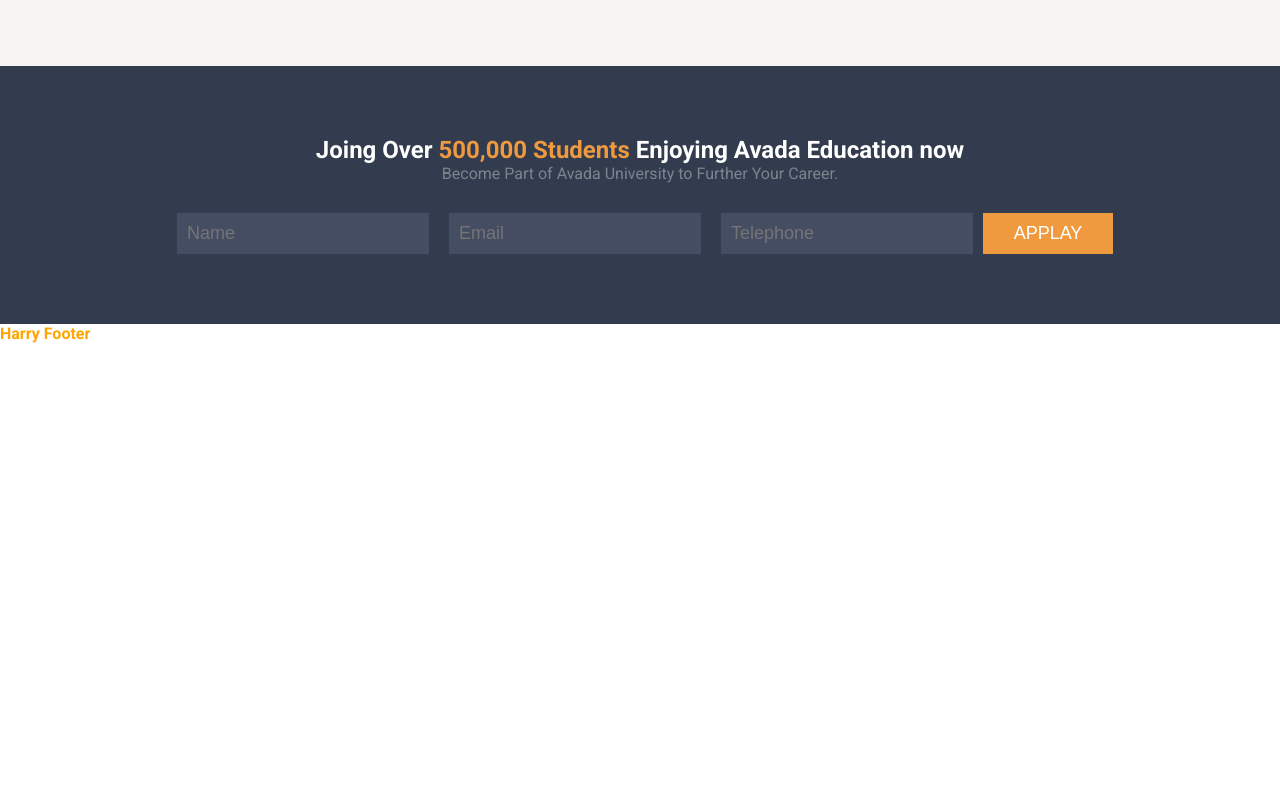
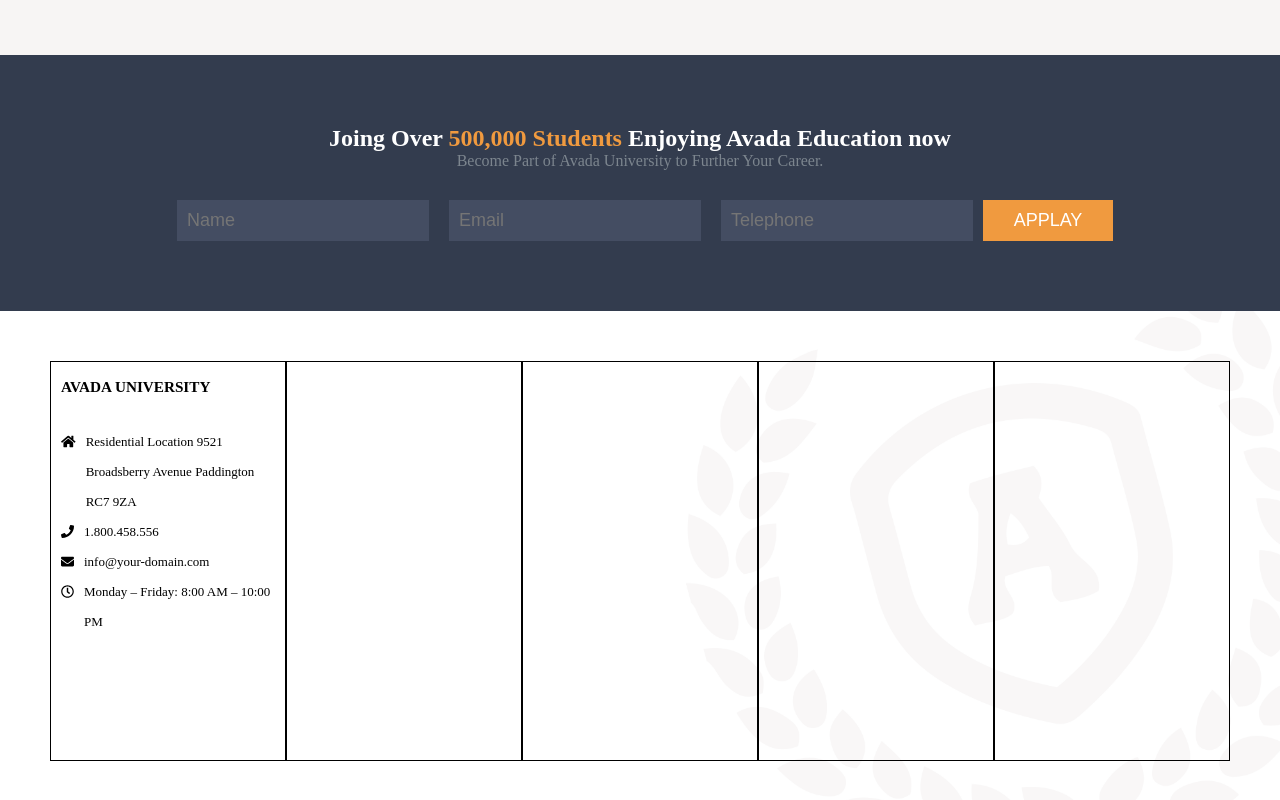
Before and after one commit to alelui/proj-html-vuejs, a Vue app: page / in a window 1280 px wide. Shown: the part 3419-4219 px from the top of the page. Before the commit the page ends 3762 px from the top, so only its background shows below. Built offline with nearby package versions, Linux system fonts and the light colour scheme; a web font is replaced by a local one.

Commit message:
first column footer

```diff
--- a/src/assets/style/global.scss
+++ b/src/assets/style/global.scss
@@ -12,7 +12,7 @@
 }
 
 body{
-    font-family: $third-font;
+    font-family: $second-font;
 }
 li{
     list-style: none;
--- a/src/components/macro/Footer.vue
+++ b/src/components/macro/Footer.vue
@@ -1,17 +1,19 @@
 <template>
     <footer>
-        <h4>Harry Footer</h4>
+        <FooterTop/>
     </footer>
 </template>
 
 <script>
+import FooterTop from '../sections/FooterTop.vue'
 export default {
-    name: 'Footer'
+    name: 'Footer',
+    components:{
+        FooterTop,
+    },
 }
+
 </script>
 
 <style lang="scss" scoped>
-    h4{
-        color: orange;
-    }
 </style>
--- /dev/null
+++ b/src/components/sections/FooterTop.vue
@@ -0,0 +1,66 @@
+<template>
+  <section id="footer-top">
+      <div  class="footer-box">
+        <h3>AVADA UNIVERSITY</h3>
+        <div>
+            <i class="fas fa-home"></i><span>Residential Location 9521 Broadsberry Avenue Paddington RC7 9ZA</span>
+        </div>
+        <p><i class="fas fa-phone"></i><span>1.800.458.556</span></p>
+        <p><i class="fas fa-envelope"></i><span>info@your-domain.com</span></p>
+        <div>
+            <i class="far fa-clock"></i><span>Monday – Friday: 8:00 AM – 10:00 PM</span>
+        </div>
+      </div>
+      <div  class="footer-box"></div>
+      <div class="footer-box"></div>
+      <div class="footer-box"></div>
+      <div class="footer-box"></div>
+  </section>
+</template>
+
+<script>
+export default {
+    name: 'FooterTop'
+}
+</script>
+
+<style lang="scss" scoped>
+@import '../../assets/style/partials/variables.scss';
+    #footer-top{
+        height: 500px;
+        width: 100%;
+        display: flex;
+        background-image: url('../../assets/images/university_ft_bg.png');
+        background-size: cover;
+        background-position: center;
+        font-size: 13px;
+        padding: 50px;
+        .fa-home, .fa-clock, .fa-phone, .fa-envelope{
+            margin-right: 10px;
+        }
+        div:nth-of-type(1){
+            h3{
+                margin-bottom: 25px;
+            }
+            div{
+                display: flex;
+                .fa-home, .fa-clock{
+                    position: relative;
+                    top: 8px;
+                }
+            }
+        }
+        div:nth-of-type(2) {flex-grow: 1;}
+        div:nth-of-type(3) {flex-grow: 1;}
+        div:nth-of-type(4) {flex-grow: 1.3;}
+        div:nth-of-type(5) {flex-grow: 1.8;}
+        .footer-box{
+            width: 20%;
+            height: 100%;
+            border: 1px solid black;
+            padding: 10px;
+            line-height: 30px;
+
+        }
+    }
+</style>
--- a/src/components/sections/meinSection/News.vue
+++ b/src/components/sections/meinSection/News.vue
@@ -3,8 +3,8 @@
       <div class="container">
         <div class="news-title">
             <img class="logo" src="../../../assets/images/page-logo-1.png" alt="">
-            <h2>Inspired By Excellence & Innovation</h2>
-            <p>We offere a wide range of hight quality of teaching and extra-curricula activities.</p>
+            <h2>Today’s Univeristy News</h2>
+            <p>Covering topics from classes to politics and student organization events.</p>
             <hr>
             <div class="news-main">
                 <div class="box-news">
@@ -109,7 +109,7 @@
             }
             &__title{
                 h2{
-                    margin: 20px 0 5px;
+                    margin: 20px 0;
                     font-size: 20px;
                 }
                 p{
```
